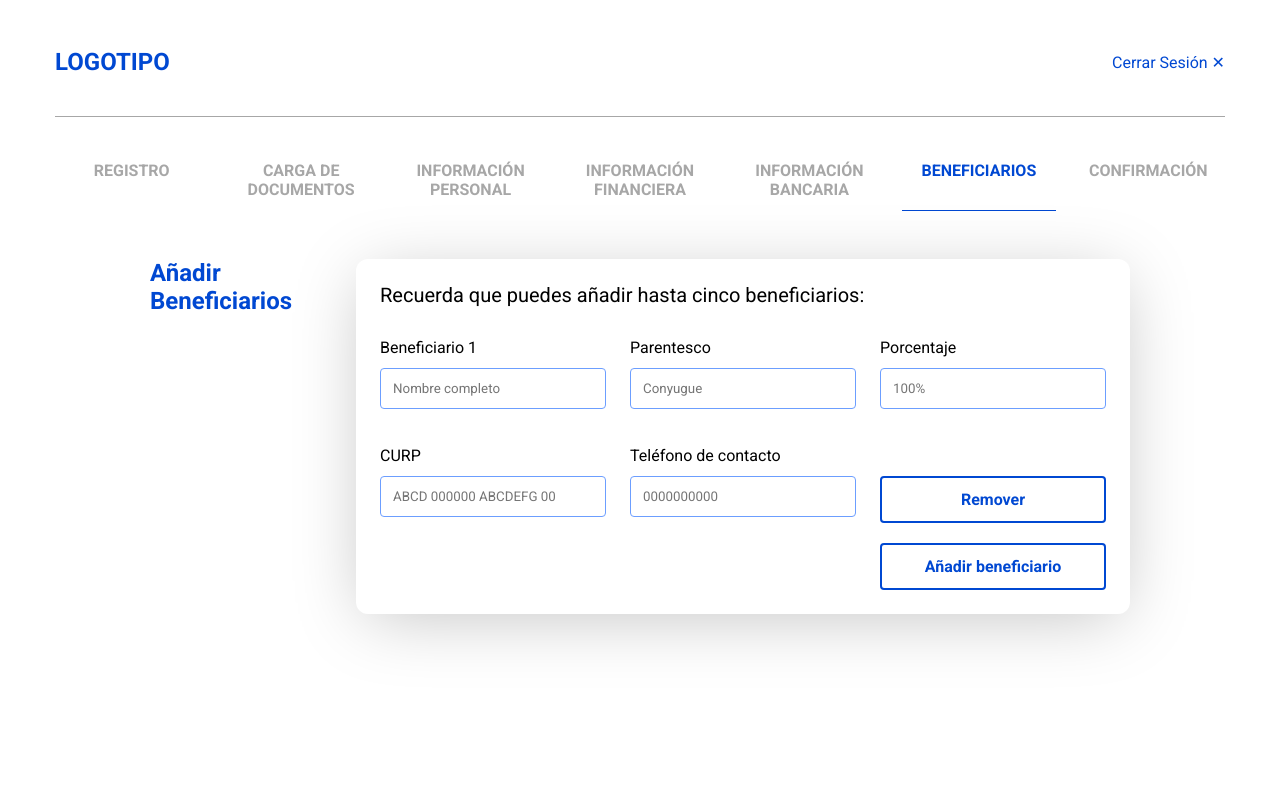
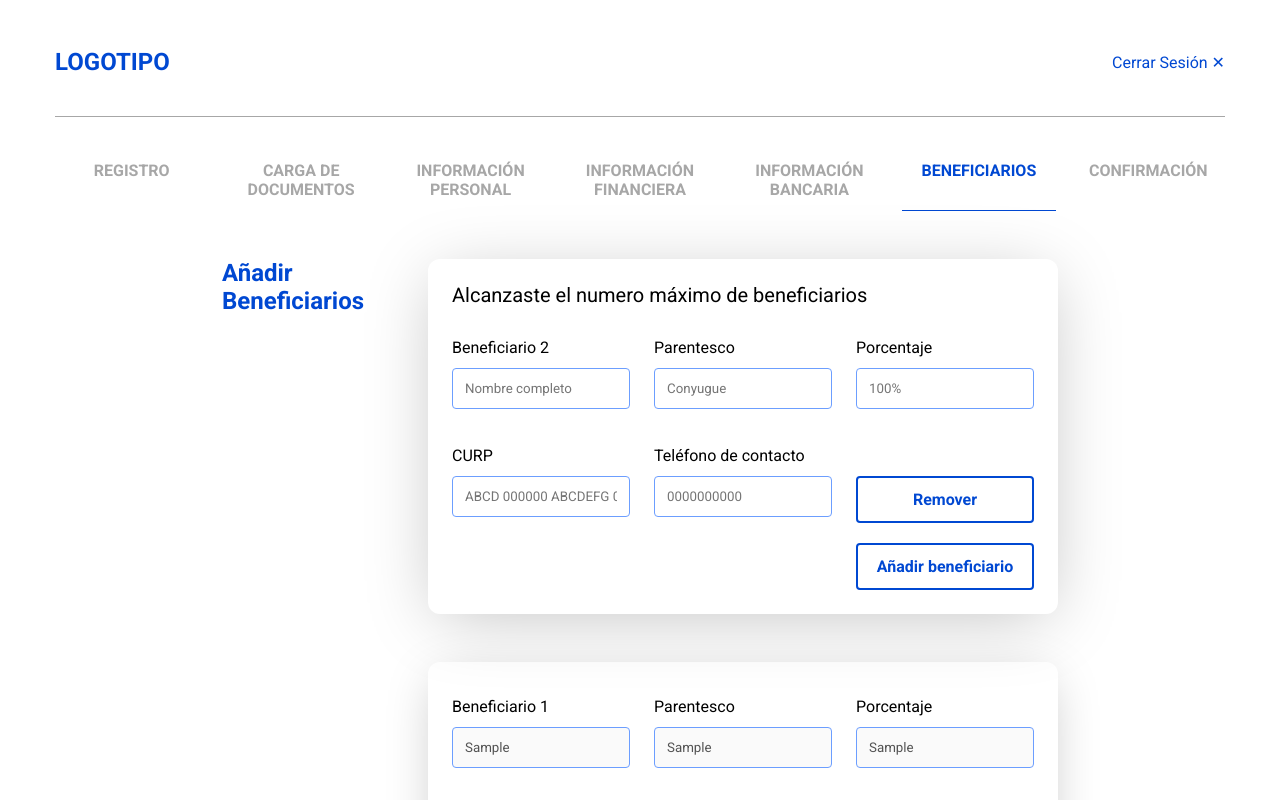
Before and after one commit to OscarAguilarL/prueba-web-trainee-columbus, a React (Vite) app: page / in a window 1280 px wide. Both pictures are taken after typing "Sample", "Sample", "Sample", "Sample", "5551234" into the empty fields and a click on the button "Añadir beneficiario". Shown: the top 800 px of the page. Built offline with nearby package versions, Linux system fonts and the light colour scheme.

Commit message:
Add functionality to Beneficiary form

```diff
--- a/src/components/Beneficiary.tsx
+++ b/src/components/Beneficiary.tsx
@@ -1,17 +1,29 @@
-import { FormEvent } from 'react'
+import { FormEvent, useState } from 'react'
 import { useForm } from '../hooks'
 import { Button } from './Button'
 
+interface BeneficiaryEntity {
+  fullname: string
+  relationship: string
+  percentage: string
+  CURP: string
+  contactphone: string
+}
+
 export const Beneficiary = () => {
+  const [beneficiaries, setBeneficiaries] = useState<BeneficiaryEntity[]>([])
+  const [maximum, setMaximum] = useState(false)
+
   const {
     onInputChange,
     onResetForm,
+    formState,
     fullname,
     relationship,
     percentage,
     CURP,
     contactphone,
-  } = useForm({
+  } = useForm<BeneficiaryEntity>({
     fullname: '',
     relationship: '',
     percentage: '',
@@ -21,7 +33,12 @@ export const Beneficiary = () => {
 
   const handleSubmitFn = (event: FormEvent<HTMLFormElement>) => {
     event.preventDefault()
-    console.log(fullname, relationship, percentage, CURP, contactphone)
+
+    if (beneficiaries.length > 5) {
+      setMaximum(true)
+      return
+    }
+    setBeneficiaries([...beneficiaries, formState])
     onResetForm()
   }
 
@@ -31,14 +48,19 @@ export const Beneficiary = () => {
         Añadir <br /> beneficiarios
       </h2>
 
+      <div>
+        {beneficiaries.length < 5 && (
           <form className="beneficiary__form" onSubmit={handleSubmitFn}>
             <p className="beneficiary__form--title">
-          Recuerda que puedes añadir hasta cinco beneficiarios:
+              {maximum
+                ? 'Recuerda que puedes añadir hasta cinco beneficiarios:'
+                : 'Alcanzaste el numero máximo de beneficiarios'}
             </p>
-
             <div className="beneficiary__form-first">
               <div className="beneficiary__form--field">
-            <label htmlFor="fullname">Beneficiario 1</label>
+                <label htmlFor="fullname">
+                  Beneficiario {beneficiaries.length + 1}
+                </label>
                 <input
                   type="text"
                   name="fullname"
@@ -71,7 +93,6 @@ export const Beneficiary = () => {
                 />
               </div>
             </div>
-
             <div className="beneficiary__form-second">
               <div className="beneficiary__form--field">
                 <label htmlFor="CURP">CURP</label>
@@ -106,6 +127,81 @@ export const Beneficiary = () => {
               </Button>
             </div>
           </form>
+        )}
+
+        {beneficiaries.map((el, index) => (
+          <div className="beneficiary__list" key={el.CURP}>
+            <div className="beneficiary__form-first">
+              <div className="beneficiary__form--field">
+                <label htmlFor="fullname">Beneficiario {index + 1}</label>
+                <input
+                  readOnly
+                  disabled
+                  type="text"
+                  name="fullname"
+                  id="fullname"
+                  placeholder="Nombre completo"
+                  value={el.fullname}
+                />
+              </div>
+              <div className="beneficiary__form--field">
+                <label htmlFor="relationship">Parentesco</label>
+                <input
+                  readOnly
+                  disabled
+                  type="text"
+                  name="relationship"
+                  id="relationship"
+                  placeholder="Conyugue"
+                  value={el.relationship}
+                />
+              </div>
+              <div className="beneficiary__form--field">
+                <label htmlFor="percentage">Porcentaje</label>
+                <input
+                  readOnly
+                  disabled
+                  type="text"
+                  name="percentage"
+                  id="percentage"
+                  placeholder="100%"
+                  value={el.percentage}
+                />
+              </div>
+            </div>
+            <div className="beneficiary__form-second">
+              <div className="beneficiary__form--field">
+                <label htmlFor="CURP">CURP</label>
+                <input
+                  readOnly
+                  disabled
+                  type="text"
+                  name="CURP"
+                  id="CURP"
+                  placeholder="ABCD 000000 ABCDEFG 00"
+                  pattern="^([Ael.-Z&]|[a-z&]{1})([AEIOU]|[aeiou]{1})([A-Z&]|[a-z&]{1})([A-Z&]|[a-z&]{1})([0-9]{2})(0[1-9]|1[0-2])(0[1-9]|1[0-9]|2[0-9]|3[0-1])([HM]|[hm]{1})([AS|as|BC|bc|BS|bs|CC|cc|CS|cs|CH|ch|CL|cl|CM|cm|DF|df|DG|dg|GT|gt|GR|gr|HG|hg|JC|jc|MC|mc|MN|mn|MS|ms|NT|nt|NL|nl|OC|oc|PL|pl|QT|qt|QR|qr|SP|sp|SL|sl|SR|sr|TC|tc|TS|ts|TL|tl|VZ|vz|YN|yn|ZS|zs|NE|ne]{2})([^A|a|E|e|I|i|O|o|U|u]{1})([^A|a|E|e|I|i|O|o|U|u]{1})([^A|a|E|e|I|i|O|o|U|u]{1})([0-9]{2})$"
+                  value={el.CURP}
+                />
+              </div>
+              <div className="beneficiary__form--field">
+                <label htmlFor="contactphone">Teléfono de contacto</label>
+                <input
+                  readOnly
+                  disabled
+                  type="tel"
+                  name="contactphone"
+                  id="contactphone"
+                  placeholder="0000000000"
+                  value={el.contactphone}
+                />
+              </div>
+              <div className="beneficiary__form--field">
+                <Button className="beneficiary__form--button">Remover</Button>
+              </div>
+            </div>
+          </div>
+        ))}
+      </div>
     </div>
   )
 }
--- a/src/styles/components/_beneficiary.scss
+++ b/src/styles/components/_beneficiary.scss
@@ -23,7 +23,8 @@
   text-transform: capitalize;
 }
 
-.beneficiary__form {
+.beneficiary__form,
+.beneficiary__list {
   box-shadow: 0 10px 70px -10px rgb(0 0 0 / 0.25);
   padding-inline: 1.5rem;
   padding-block: 1.5rem;
@@ -35,6 +36,16 @@
 
   .beneficiary__form--title {
     font-size: 1.25rem;
+  }
+}
+
+.beneficiary__list {
+  margin-block-start: 3rem;
+  box-shadow: 0 10px 50px -10px rgb(0 0 0 / 0.25);
+
+  input:read-only {
+    // background-color: lightgray;
+    cursor: default;
   }
 }
 
```
Lines whose indentation alone changed are shown as unchanged.
